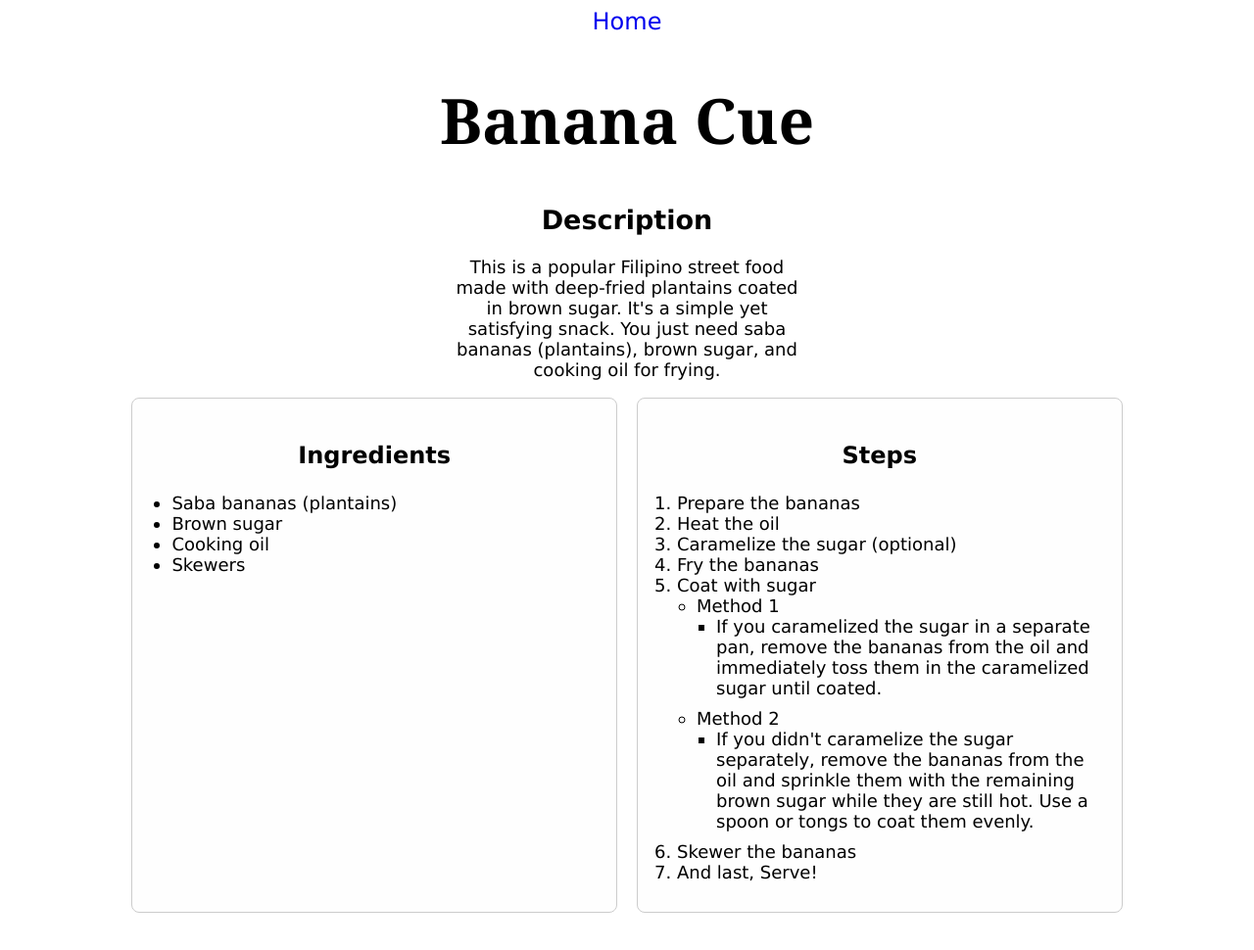
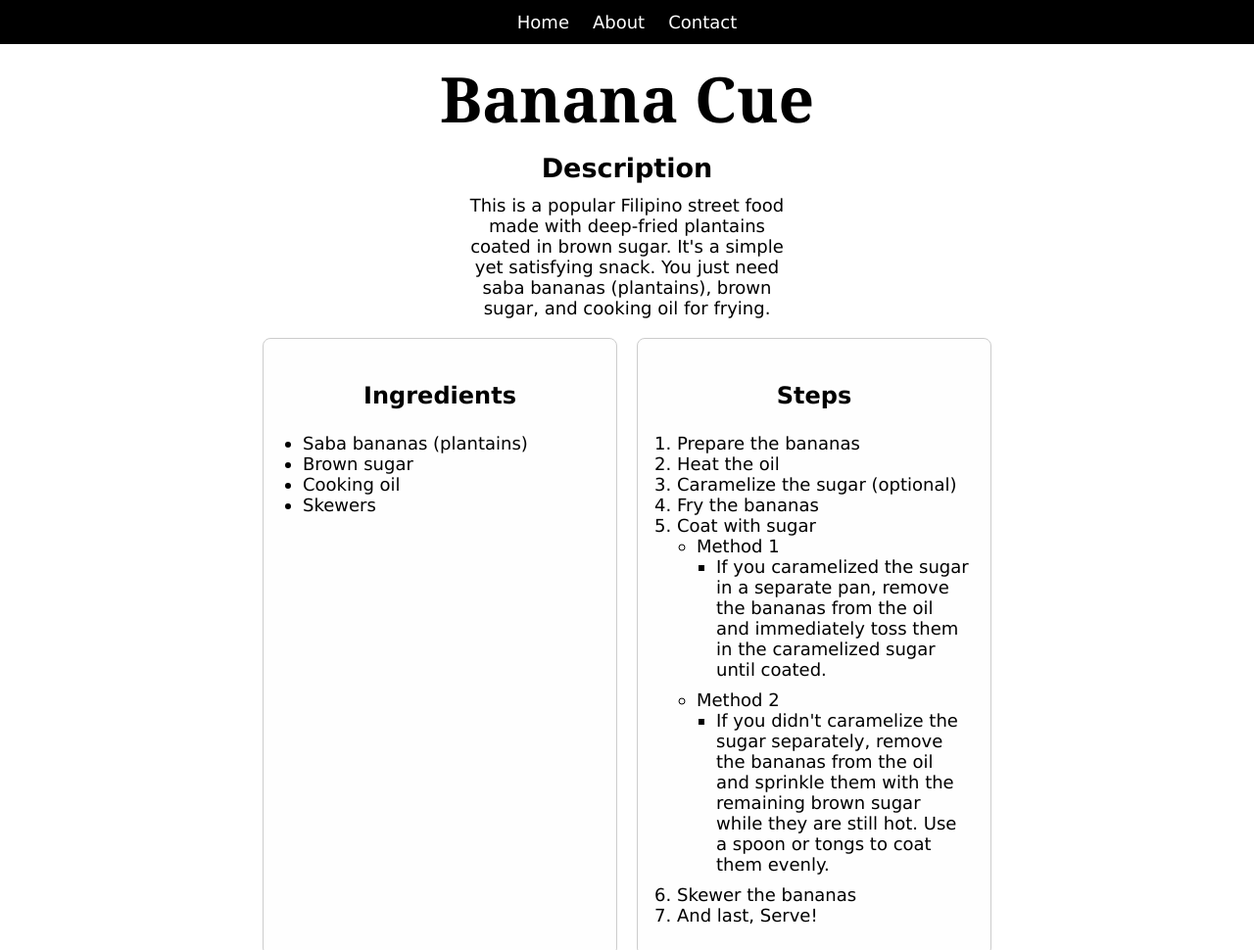
Before and after one commit to yasuo055/Recipe-Website, a plain HTML site: page recipes/bananaCue.html in a window 1280 px wide. Shown: the top 970 px of the page at 98% size. Before the commit the page ends 932 px from the top, so only its background shows below. Drawn offline with Linux system fonts and the light colour scheme.

Commit message:
update the style and html, grid to flexbox

```diff
--- a/recipes/bananaCue.html
+++ b/recipes/bananaCue.html
@@ -10,7 +10,9 @@
 
 <body>
     <nav>
-        <a href="../index.html" class="home">Home</a>
+        <a href="../index.html" class="menu home">Home</a>
+        <a href="#" class="menu about">About</a>
+        <a href="#" class="menu contact">Contact</a>
     </nav>
     <header>
         <h1>Banana Cue</h1>
@@ -34,9 +36,9 @@
                 </ul>
             </div>
             <div class="steps">
-                <h3 class="title step">Steps</h3>
-                <div id="step">
-                    <ol class="step">
+                <h3>Steps</h3>
+                <div>
+                    <ol>
                         <li>Prepare the bananas</li>
                         <li>Heat the oil</li>
                         <li>Caramelize the sugar (optional)</li>
--- a/recipes/styles.css
+++ b/recipes/styles.css
@@ -1,25 +1,35 @@
 body {
     font-family: Verdana, "Geneva", Tahoma, sans-serif;
     font-size: 18px;
-    height: 110vh;
-
+    height: 100vh;
+    margin: 0px;
+    padding: 0px;
 }
 
 nav {
     text-align: center;
     font-size: 24px;
+    background-color: black;
+    padding: 12px;
+    display: flex;
+    justify-content: center;
+    gap: 24px;
 }
 
 a {
     text-decoration: none;
+    color: #fff;
+    font-size: 18px;
 }
-
-/* Optionally, you can style links on hover or focus */
-a:hover,
-a:focus {
-    text-decoration: underline; /* Add underline on hover or focus if needed */
+h1{
+    margin: 12px;
 }
-
+h2{
+    margin: 12px;
+}
+p{
+    margin: 8px;
+}
 header {
     font-family: Georgia, 'Times New Roman', Times, serif;
     text-align: center;
@@ -38,14 +48,13 @@ main {
     display: flex;
     justify-content: center;
     align-items: center;
-
 }
 
 .container {
-    display: grid;
-    grid-template-columns: 1fr 1fr;
+    display: flex;
+    flex-wrap: wrap;
     gap: 20px;
-    width: 80%;
+    padding: 12px;
 }
 
 h3 {
@@ -73,4 +82,7 @@ img {
     background-color: #fefefe;
     border: 1px solid #ccc;
     border-radius: 8px;
+    margin-bottom: 12px;
+    width: 320px;
+    flex: 0 0 auto;
 }
--- a/style.css
+++ b/style.css
@@ -10,19 +10,18 @@ header {
     font-size: 32px;
 }
 
-main {
+main{
     display: flex;
     justify-content: center;
     align-items: center;
-    padding: 20px;
 }
 
-.grid-container {
-    display: grid;
-    grid-template-columns: repeat(auto-fit, minmax(250px, 1fr));
-    gap: 20px;
-    width: 80%;
+.grid-container{
+    display: flex;
+    flex-wrap: wrap;
+    gap: 12px;
 }
+
 
 .card {
     background-color: #fff;
@@ -36,6 +35,8 @@ main {
     display: flex;
     flex-direction: column;
     align-items: center;
+    flex: 0 0 auto;
+    width: 300px;
 }
 
 .card img {
@@ -44,9 +45,9 @@ main {
     border-radius: 8px;
 }
 
-#pancitCanton {
+#pancit-canton{
     width: 92%;
-    height: auto;
+
 }
 
 .card .title {
@@ -59,9 +60,3 @@ main {
 .card:hover {
     box-shadow: 0 8px 16px rgba(0, 0, 0, 0.2);
 }
-
-@media (max-width: 600px) {
-    .grid-container {
-        grid-template-columns: 1fr;
-    }
-}
```
Also changed, not shown: index.html (+1 -1 lines), recipes/adobo.html (+5 -3 lines), recipes/pancitCanton.html (+4 -2 lines).
